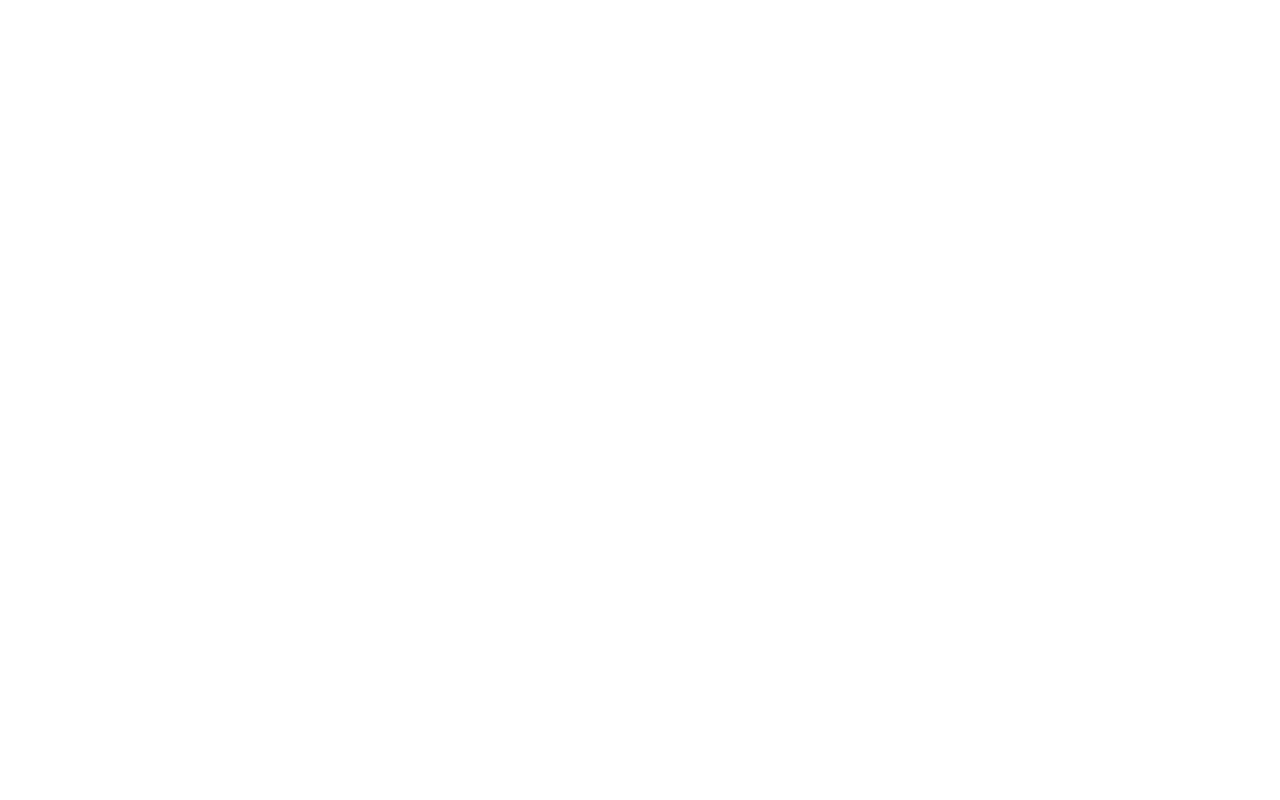
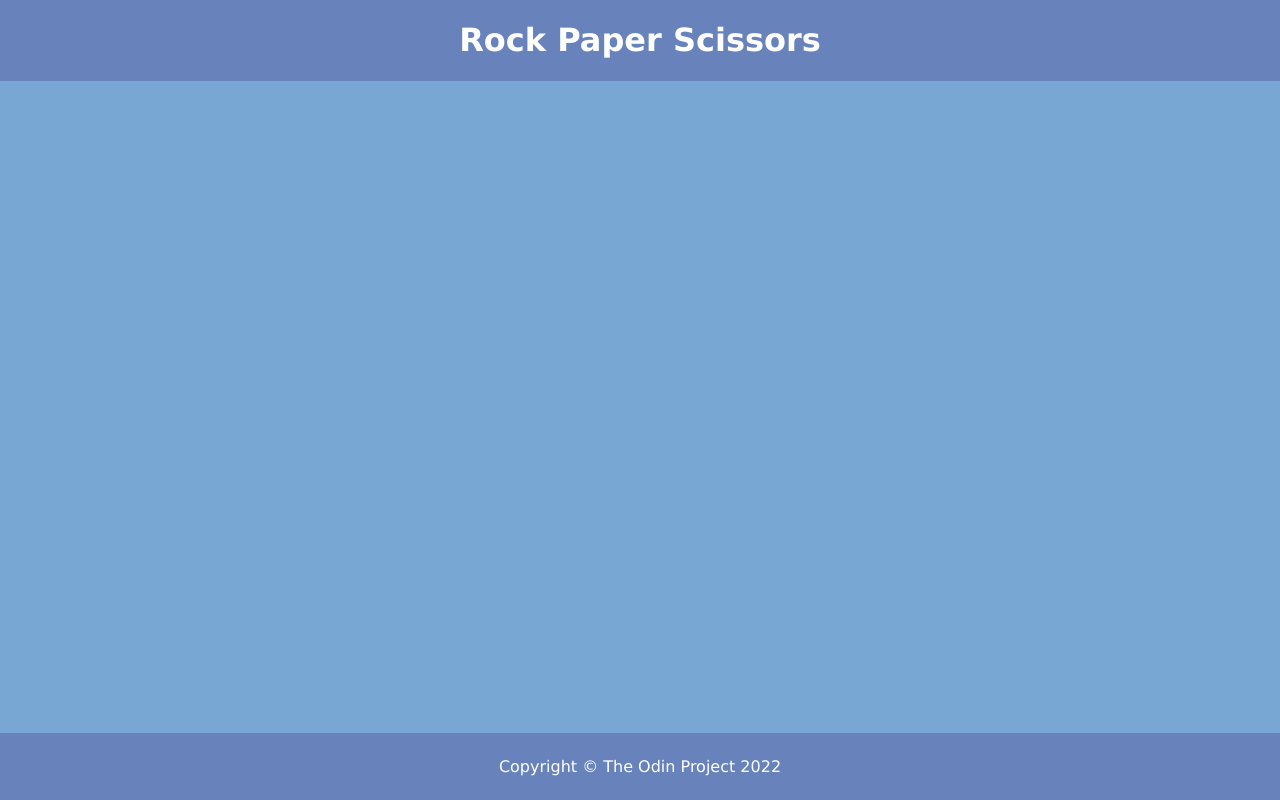
Before and after one commit to xapzx/odin-project-rockpaperscissors, a plain HTML site: page index.html in a window 1280 px wide. Drawn offline with Linux system fonts and the light colour scheme.

Commit message:
Set-up page layout, background color, header and footer

```diff
--- a/index.html
+++ b/index.html
@@ -6,8 +6,19 @@
     <meta name="viewport" content="width=device-width, initial-scale=1.0">
     <title>Rock Paper Scissors</title>
     <script src="scripts.js"></script>
+    <link rel="stylesheet" href="style.css">
 </head>
 <body>
+    <div class="container">
+        <header>
+            <h1>Rock Paper Scissors</h1>
+        </header>
 
+        <div class="content">
+
+        </div>
+
+        <footer>Copyright &copy; The Odin Project 2022</footer>
+    </div>
 </body>
 </html>
--- /dev/null
+++ b/style.css
@@ -0,0 +1,25 @@
+body {
+    margin: 0;
+}
+
+.container {
+    display: flex;
+    flex-direction: column;
+    height: 100vh;
+    font-family: verdana, georgia, arial;
+    background-color: #6883BC;
+    color: white;
+}
+
+header, footer {
+    text-align: center;
+}
+
+.content {
+    flex: 1;
+    background-color: #79A7D3;
+}
+
+footer {
+    padding: 24px 0;
+}
```
